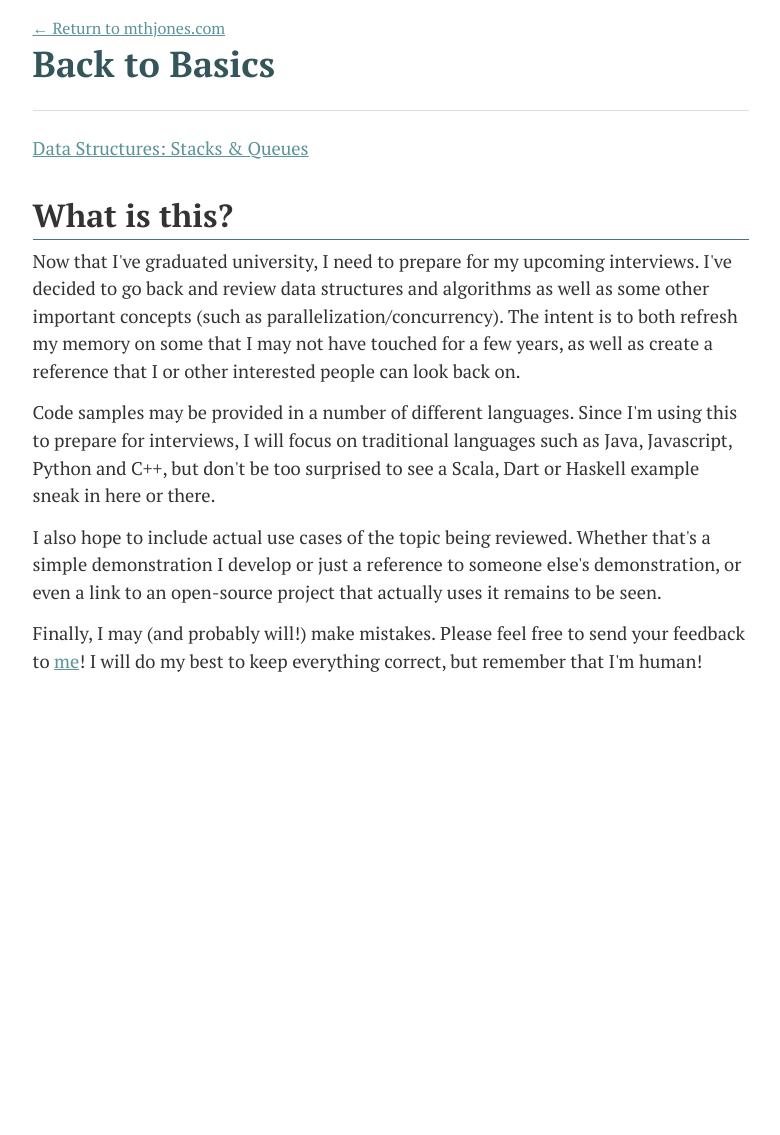
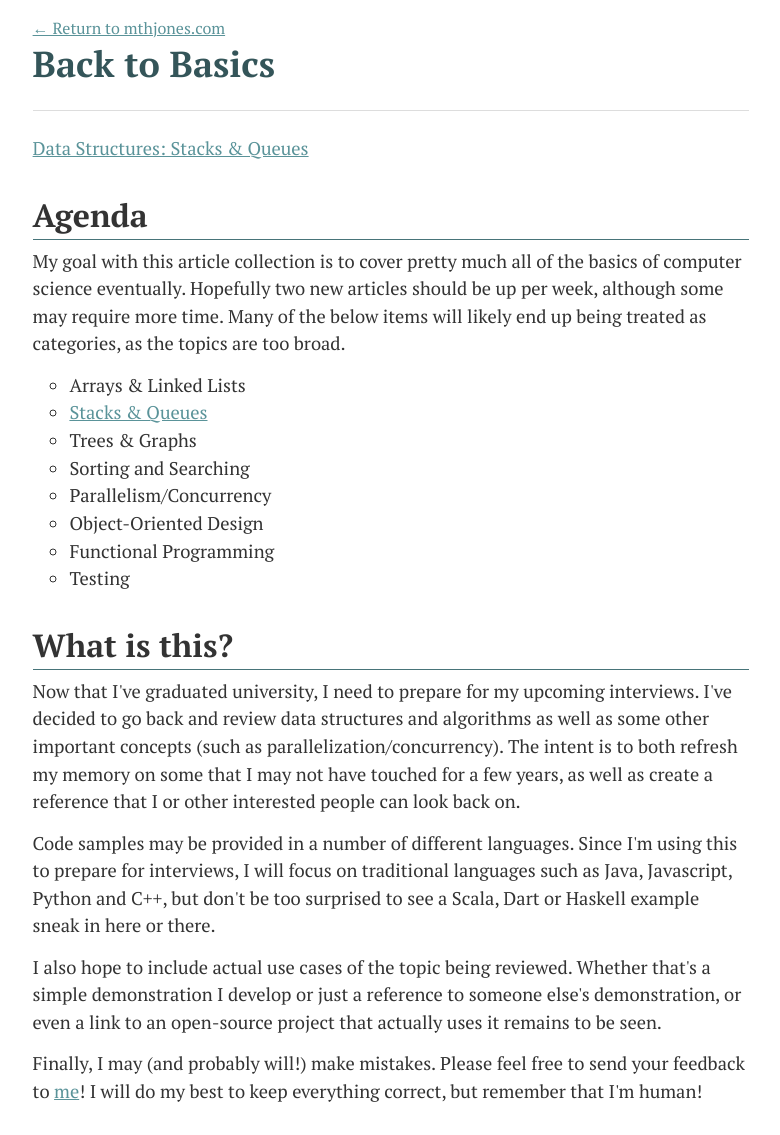
Before and after one commit to mthjones/mthjones.github.io, a Jekyll site: the page built from back-to-basics/index.html, in a window 1280 px wide. Shown: the whole page, without its empty margins (249-1029 px from the left). Built offline with Jekyll 4.4.1, drawn with Linux system fonts in a browser that asks for light colours; before the commit the page ends 900 px from its top, so only the background shows below that.

Commit message:
Add agenda to Back to Basics collection page

```diff
--- a/back-to-basics/index.html
+++ b/back-to-basics/index.html
@@ -23,6 +23,24 @@ layout: main
 </div>
 
 <div class="row">
+    <div class="large-8-centered post">
+        <h2>Agenda</h2>
+        <hr>
+        <p>My goal with this article collection is to cover pretty much all of the basics of computer science eventually. Hopefully two new articles should be up per week, although some may require more time. Many of the below items will likely end up being treated as categories, as the topics are too broad.</p>
+        <ul>
+            <li>Arrays & Linked Lists</li>
+            <li><a href="{% post_url 2014-10-02-b2b-data-structures-stacks-queues %}">Stacks & Queues</a></li>
+            <li>Trees & Graphs</li>
+            <li>Sorting and Searching</li>
+            <li>Parallelism/Concurrency</li>
+            <li>Object-Oriented Design</li>
+            <li>Functional Programming</li>
+            <li>Testing</li>
+        </ul>
+    </div>
+</div>
+
+<div class="row">
     <!--<hr class="large-8-centered">-->
     <div class="large-8-centered post">
         <h2>What is this?</h2>
```
